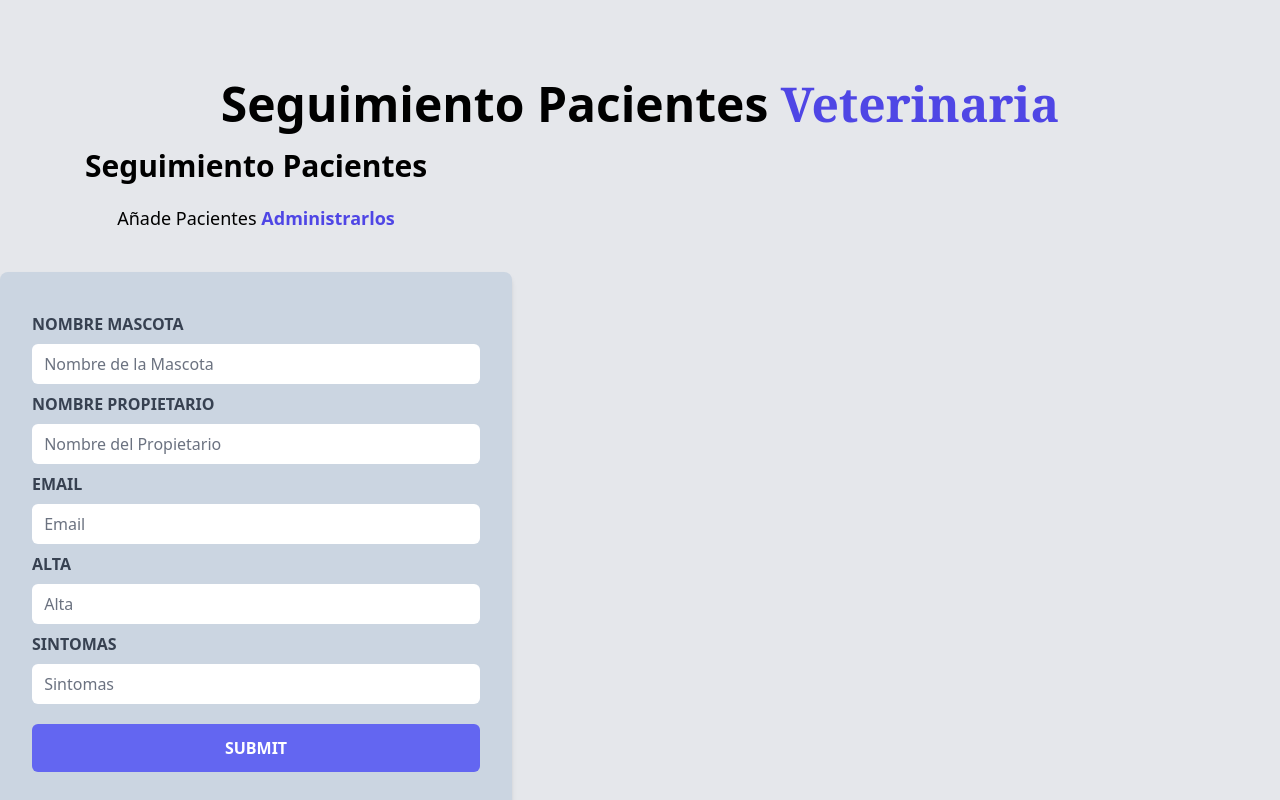
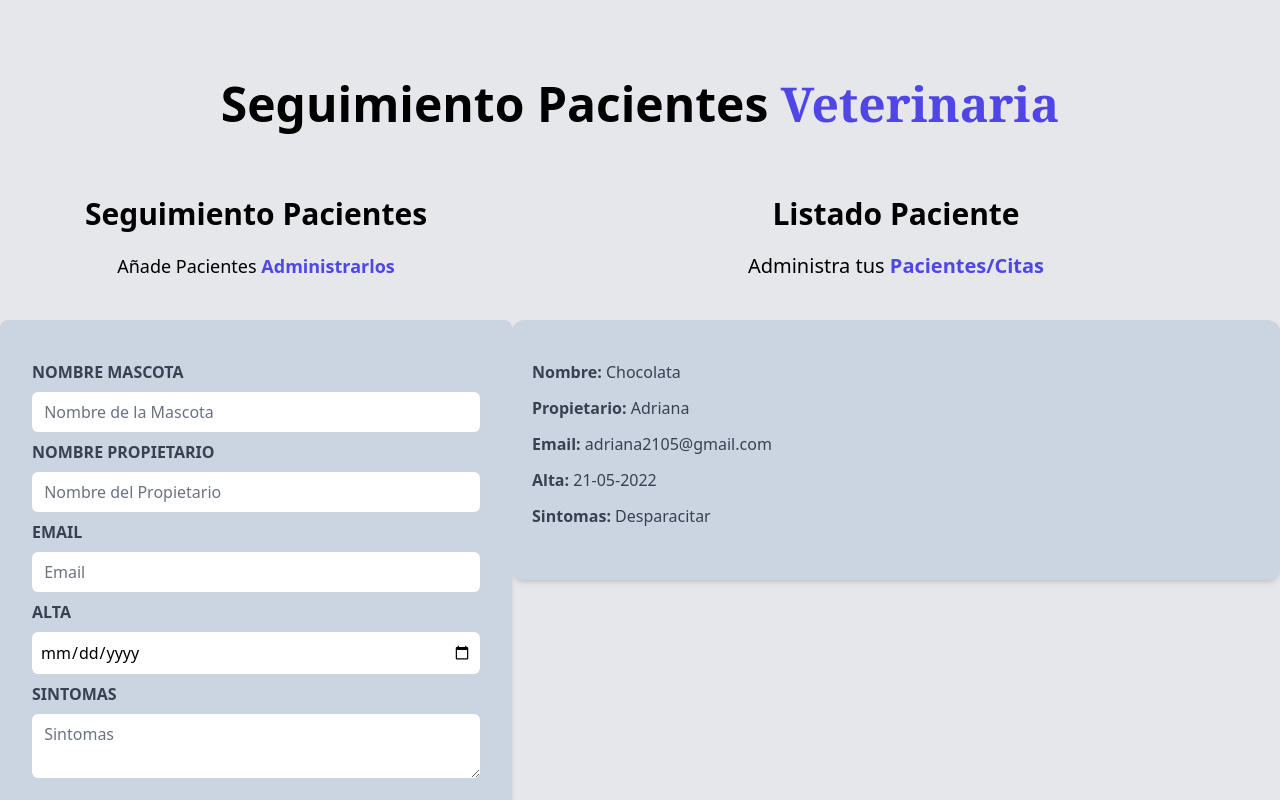
Before and after one commit to AdrianaGzzB/citas-react, a React (Vite) app: page / in a window 1280 px wide. Shown: the top 800 px of the page. Built offline with nearby package versions, Linux system fonts and the light colour scheme.

Commit message:
formulario,app,header
se hicieron cambios en app, header y en formulario

```diff
--- a/src/App.jsx
+++ b/src/App.jsx
@@ -3,15 +3,24 @@
 import Header from "./componentes/header";
 import ListadoPaciente from "./componentes/listadoPaciente";
 import Formulario from "./componentes/formulario";
-//import Error from "./componentes/error";
-//import Paciente from "./componentes/pacientes";
+import {useState} from "react";
 //los estilos se meten con className en los archivos .jsx
 function App() {
+  const[pacientes, setPacientes]=useState([])
+  const[paciente, setPaciente]=useState({})
   return (
-    <div className="mt-20">
+    <div className="mt-20 container mx-auto">
       <Header />
-      <Formulario/>
+      <div className="md:flex mt-12">
+      <Formulario
+      pacientes={pacientes}
+      setPacientes={setPacientes}
+      paciente={paciente}
+      setPaciente={setPaciente}
+
+      />
       <ListadoPaciente/>
+      </div>
     </div>
   )
 }
--- a/src/componentes/formulario.jsx
+++ b/src/componentes/formulario.jsx
@@ -1,21 +1,37 @@
 import {useState, useEffect} from 'react';
 import Error from './error';
+import Paciente from './pacientes';
 
-function Formulario() {
+function Formulario({pacientes, setPacientes,paciente, setPaciente}) {
   const [mascota,setMascota]=useState('');
   const [propietario,setPropietario]=useState('');
   const [email,setEmail]=useState('');
   const [alta,setAlta]=useState('');
   const [sintomas,setSintomas]=useState('');
   const [error,setError]=useState(false)
+
+  const generarId=()=>{
+    const random=Math.random().toString(36)
+    const fecha=Date.now().toString(36)
+    return random+fecha
+  }
+
   const validarFormulario=(e)=>{
     e.preventDefault()
     if([mascota, propietario, email, alta, sintomas].includes('')){
       console.log('Hay al menos un campo vacio')
-      //setError(true)
+      setError(true)
       return
     };
     setError(false)
+    const objetoPaciente={mascota,propietario,email,alta,sintomas}
+    if(paciente.id){
+
+    }else{
+      objetoPaciente.id=generarId()
+      setPacientes([...pacientes, objetoPaciente])
+    }
+
     //--------------limpiando nuestros input
     setMascota('')
     setPropietario('')
@@ -60,7 +76,7 @@ function Formulario() {
             <div>
             <label className="block text-gray-700 uppercase font-bold mt-2">Email</label>
             <input className="p-2 rounded-md w-full mt-2 placeholder-gray-500"
-            type="text"
+            type="email"
             placeholder=" Email"
             value={email}
             onChange={(e)=>setEmail(e.target.value)
@@ -70,7 +86,7 @@ function Formulario() {
             <div>
             <label className="block text-gray-700 uppercase font-bold mt-2">Alta</label>
             <input className="p-2 rounded-md w-full mt-2 placeholder-gray-500"
-            type="text"
+            type="date"
             placeholder=" Alta"
             value={alta}
             onChange={(e)=>setAlta(e.target.value)
@@ -79,8 +95,7 @@ function Formulario() {
             </div>
             <div>
             <label className="block text-gray-700 uppercase font-bold mt-2">Sintomas</label>
-            <input className="p-2 rounded-md w-full mt-2 placeholder-gray-500"
-            type="text"
+            <textarea className="p-2 rounded-md w-full mt-2 placeholder-gray-500"
             placeholder=" Sintomas"
             value={sintomas}
             onChange={(e)=>setSintomas(e.target.value)
@@ -88,10 +103,10 @@ function Formulario() {
             />
             </div>
         </div>
-        <input type="submit" className=" bg-indigo-500 text-white uppercase w-full p-3 mt-5 rounded-md hover:bg-indigo-700 cursor-pointer transition-colors font-bold" />
-
-
-
+        <input
+        type="submit"
+        className=" bg-indigo-500 text-white uppercase w-full p-3 mt-5 rounded-md hover:bg-indigo-700 cursor-pointer transition-colors font-bold"
+        value={'Agregar Paciente'}/>
       </form>
     </div>
   );
--- a/src/componentes/header.jsx
+++ b/src/componentes/header.jsx
@@ -1,4 +1,5 @@
 function Header(){
+
     return(
         <h1 className="text-center font-black text-5xl mx-auto md:w-2/3">Seguimiento Pacientes {" "}<span className= "text-indigo-600 font-serif">Veterinaria</span> </h1>
     )
```
